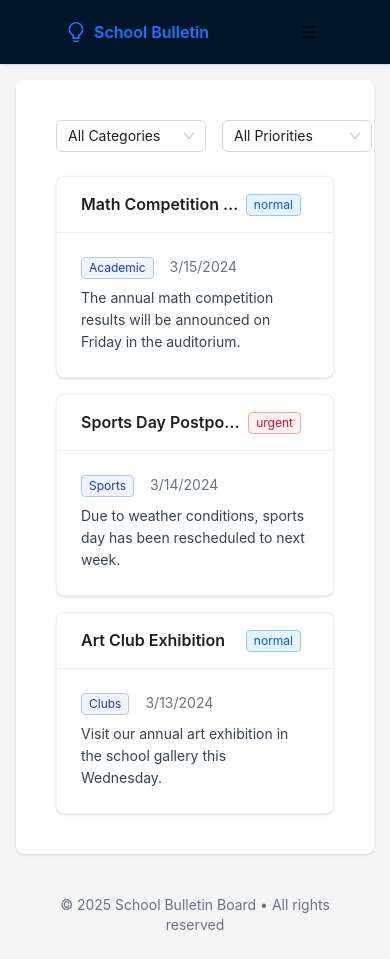
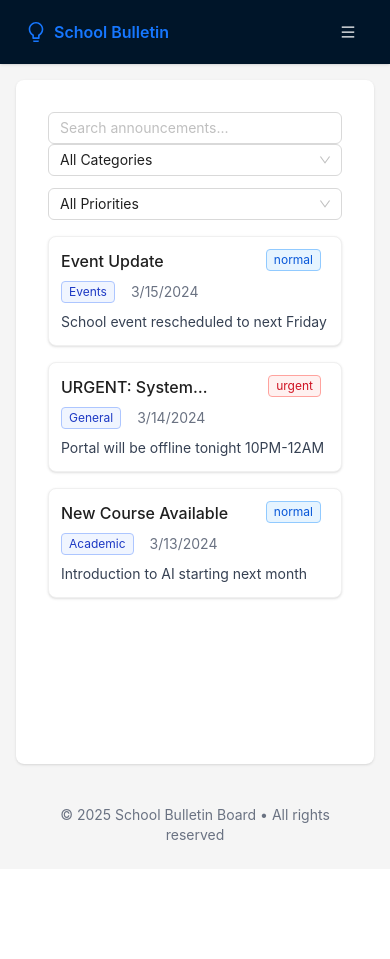
Before and after one commit to Macky2420/school-bulletin, a React (Vite) app: page / in a window 390 px wide. After the commit the page ends 869 px from the top, so only its background shows below. Built offline with nearby package versions, Linux system fonts and the light colour scheme.

Commit message:
fix layout and home page

```diff
--- a/src/layout/AdminLayout.jsx
+++ b/src/layout/AdminLayout.jsx
@@ -13,7 +13,7 @@ import { auth, realtimeDb } from '../database/firebaseConfig';
 import { ref, get } from 'firebase/database';
 import { signOut } from 'firebase/auth';
 
-const { Header, Sider, Content } = Layout;
+const { Header, Content } = Layout;
 const { useBreakpoint } = Grid;
 const { Title } = Typography;
 
@@ -91,54 +91,63 @@ const AdminLayout = () => {
 
   return (
     <Layout className="min-h-screen">
-      {/* Desktop Sidebar */}
-      {!isMobile && (
-        <Sider
-          width={250}
-          className="bg-white shadow-md fixed left-0 h-full z-10"
-          theme="light"
-        >
-          <div className="p-4 h-16 flex items-center justify-center border-b">
-            <Title level={4} className="m-0 text-blue-600">
+      <Header className="bg-white px-2 sm:px-4 md:px-6 flex items-center justify-between shadow-sm sticky top-0 z-50">
+        <div className="flex items-center gap-2 md:gap-4">
+          <Title level={4} className="m-0 text-blue-600 hidden sm:block">
             School Bulletin
           </Title>
+          <Title level={5} className="m-0 text-blue-600 sm:hidden">
+            SB
+          </Title>
+
+          {!isMobile && (
+            <Menu
+              mode="horizontal"
+              items={menuItems}
+              className="border-0"
+              selectedKeys={[]}
+              style={{ color: 'white' }}
+            />
+          )}
         </div>
-          <Menu
-            mode="inline"
-            items={menuItems}
-            className="mt-2"
-          />
-        </Sider>
-      )}
 
-      <Layout className={!isMobile ? "ml-[250px]" : ""}>
-        <Header className="bg-white px-4 flex items-center justify-between shadow-sm">
-          {isMobile ? (
+        <div className="flex items-center gap-2 sm:gap-4">
+          {isMobile && (
             <Button
               type="text"
               icon={<MenuUnfoldOutlined />}
               onClick={() => setDrawerVisible(true)}
               className="text-lg"
+              style={{ color: 'white' }}
             />
-          ) : (
-            <div className="flex-1" /> // Spacer for desktop layout
           )}
 
-          <div className="flex items-center gap-2">
           <Avatar
-              size="default"
+            size={screens.xs ? "small" : "default"}
             src={adminData?.photoURL}
             className="bg-blue-500"
           />
-            <span className="hidden md:inline">
+          <span className="hidden sm:inline text-sm md:text-base">
             {adminData?.displayName || adminData?.email || 'Admin'}
           </span>
         </div>
       </Header>
 
       {/* Mobile Drawer */}
+      {isMobile && (
         <Drawer
-          title="Menu"
+          title={
+            <div className="flex items-center gap-2">
+              <Avatar
+                size="small"
+                src={adminData?.photoURL}
+                className="bg-blue-500"
+              />
+              <span className="text-sm">
+                {adminData?.displayName || adminData?.email || 'Admin'}
+              </span>
+            </div>
+          }
           placement="left"
           onClose={() => setDrawerVisible(false)}
           open={drawerVisible}
@@ -154,13 +163,16 @@ const AdminLayout = () => {
             mode="inline"
             items={menuItems}
             className="mt-2"
+            style={{ color: 'white' }}
           />
         </Drawer>
+      )}
 
-        <Content className="p-4 md:p-6 bg-gray-50">
+      <Content className="p-2 sm:p-4 md:p-6 bg-gray-50">
+        <div className="max-w-7xl mx-auto">
           <Outlet />
+        </div>
       </Content>
-      </Layout>
     </Layout>
   );
 };
--- a/src/layout/Layout.jsx
+++ b/src/layout/Layout.jsx
@@ -38,7 +38,7 @@ const AppLayout = () => {
   return (
     <Layout className="min-h-screen">
       {/* Header */}
-      <Header className="bg-white shadow-sm fixed w-full z-10">
+      <Header style={{padding: '0px 10px'}} className="bg-white shadow-sm fixed w-full z-10">
         <div className="container mx-auto flex items-center justify-between h-16 px-4">
           {/* Logo */}
           <Link to="/" className="flex items-center">
@@ -67,6 +67,7 @@ const AppLayout = () => {
               icon={<MenuOutlined />}
               onClick={showDrawer}
               className="text-xl"
+              style={{ color: 'white' }}
             />
           )}
         </div>
--- a/src/pages/Home.jsx
+++ b/src/pages/Home.jsx
@@ -1,36 +1,14 @@
 import React, { useState } from 'react';
 import { Card, Input, Select, Tag, Row, Col, Empty } from 'antd';
-// import { SearchOutlined } from '@ant-design/icons';
 
 const { Option } = Select;
 
 const Home = () => {
-  // Mock data - replace with your actual data source
-  const [posts, setPosts] = useState([
-    {
-      id: 1,
-      title: 'Math Competition Results',
-      content: 'The annual math competition results will be announced on Friday in the auditorium.',
-      category: 'Academic',
-      priority: 'normal',
-      date: '2024-03-15T09:00:00'
-    },
-    {
-      id: 2,
-      title: 'Sports Day Postponed',
-      content: 'Due to weather conditions, sports day has been rescheduled to next week.',
-      category: 'Sports',
-      priority: 'urgent',
-      date: '2024-03-14T15:30:00'
-    },
-    {
-      id: 3,
-      title: 'Art Club Exhibition',
-      content: 'Visit our annual art exhibition in the school gallery this Wednesday.',
-      category: 'Clubs',
-      priority: 'normal',
-      date: '2024-03-13T11:45:00'
-    }
+  // Simplified dummy data
+  const [posts] = useState([
+    { id: 1, title: 'Event Update', content: 'School event rescheduled to next Friday', category: 'Events', priority: 'normal', date: '2024-03-15' },
+    { id: 2, title: 'URGENT: System Maintenance', content: 'Portal will be offline tonight 10PM-12AM', category: 'General', priority: 'urgent', date: '2024-03-14' },
+    { id: 3, title: 'New Course Available', content: 'Introduction to AI starting next month', category: 'Academic', priority: 'normal', date: '2024-03-13' },
   ]);
 
   const [searchQuery, setSearchQuery] = useState('');
@@ -47,35 +25,31 @@ const Home = () => {
   });
 
   return (
-    <div className="p-4">
-      {/* Search and Filter Section */}
-      <div className="mb-6">
-        {/* The Search component below will be removed */}
-        {/*
-        <Search
+    <div className="p-2 md:p-4 lg:p-6">
+      {/* Search and Filters */}
+      <div className="mb-4 space-y-5">
+        <Input
           placeholder="Search announcements..."
-          prefix={<SearchOutlined />}
           onChange={(e) => setSearchQuery(e.target.value)}
-          className="mb-4"
+          className="w-full"
         />
-        */}
 
-        <div className="flex gap-4">
+        <div className="flex flex-col sm:flex-row gap-3">
           <Select
             defaultValue="all"
-            onChange={value => setSelectedCategory(value)}
-            className="min-w-[150px]"
+            onChange={setSelectedCategory}
+            className="w-full sm:w-1/2 lg:w-1/4"
           >
             <Option value="all">All Categories</Option>
             <Option value="Academic">Academic</Option>
-            <Option value="Sports">Sports</Option>
-            <Option value="Clubs">Clubs</Option>
+            <Option value="Events">Events</Option>
+            <Option value="General">General</Option>
           </Select>
 
           <Select
             defaultValue="all"
-            onChange={value => setSelectedPriority(value)}
-            className="min-w-[150px]"
+            onChange={setSelectedPriority}
+            className="w-full sm:w-1/2 lg:w-1/4"
           >
             <Option value="all">All Priorities</Option>
             <Option value="normal">Normal</Option>
@@ -84,32 +58,34 @@ const Home = () => {
         </div>
       </div>
 
-      {/* Posts Grid */}
+      {/* Announcements Grid */}
       {filteredPosts.length === 0 ? (
-        <Empty
-          description="No announcements found"
-          className="mt-12"
-        />
+        <Empty description="No announcements found" className="mt-8" />
       ) : (
         <Row gutter={[16, 16]}>
           {filteredPosts.map(post => (
-            <Col key={post.id} xs={24} sm={12} lg={8} xl={6}>
+            <Col key={post.id} xs={24} sm={12} md={12} lg={8} xl={6}>
               <Card
-                title={post.title}
-                extra={
-                  <Tag color={post.priority === 'urgent' ? 'red' : 'blue'}>
-                    {post.priority}
-                  </Tag>
-                }
                 className="h-full shadow-sm hover:shadow-md transition-shadow"
+                bodyStyle={{ padding: '12px' }}
               >
-                <div className="mb-2">
-                  <Tag color="geekblue">{post.category}</Tag>
-                  <span className="text-gray-500 text-sm ml-2">
-                    {new Date(post.date).toLocaleDateString()}
-                  </span>
+                <div className="flex flex-col space-y-2">
+                  <div className="flex items-start justify-between gap-2">
+                    <h3 className="text-base font-medium line-clamp-1 flex-1">
+                      {post.title}
+                    </h3>
+                    <Tag color={post.priority === 'urgent' ? 'red' : 'blue'} className="flex-shrink-0">
+                      {post.priority}
+                    </Tag>
+                  </div>
+                  <div className="flex items-center gap-2 flex-wrap">
+                    <Tag color="geekblue">{post.category}</Tag>
+                    <span className="text-gray-500 text-sm">
+                      {new Date(post.date).toLocaleDateString()}
+                    </span>
+                  </div>
+                  <p className="text-gray-700 line-clamp-3">{post.content}</p>
                 </div>
-                <p className="text-gray-700">{post.content}</p>
               </Card>
             </Col>
           ))}
```
Lines whose indentation alone changed are shown as unchanged.
